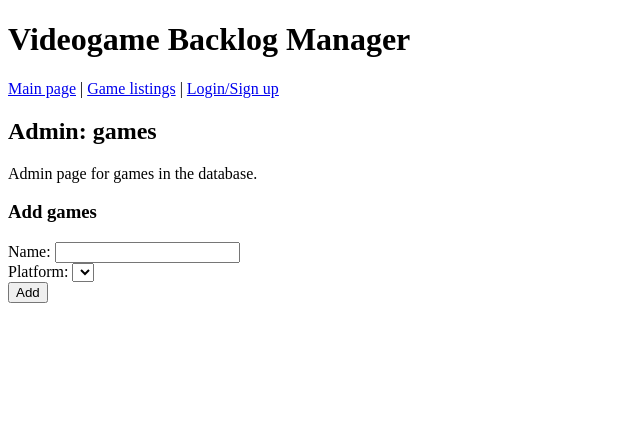
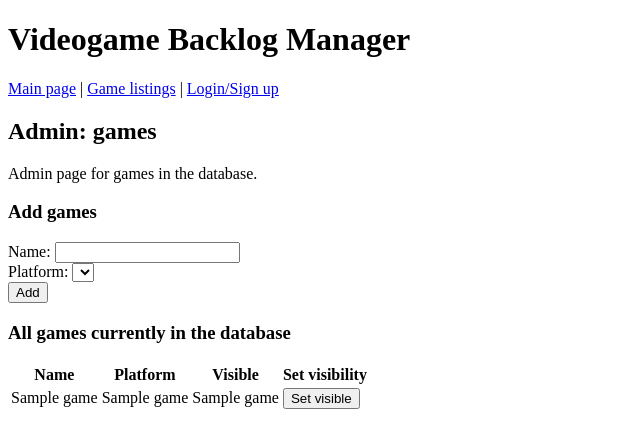
Before and after one commit to kivistoilkka/tsoha-videogame-backlog-manager, a Flask app: template src/templates/admin_games.html in a window 1280 px wide. Shown: the top 448 px of the page, without its empty margins (0-640 px from the left). Run offline with Flask 2, Linux system fonts and the light colour scheme; the template is opened without the code that fills it: most values are stand-ins (such as "Sample title", 1, 10 or a date in 2020); lists and menus that the app fills with data are empty.

Commit message:
Admins can hide and set visible games, fixes so that hidden games are not visible in collections

```diff
--- a/src/services/game_collections.py
+++ b/src/services/game_collections.py
@@ -6,7 +6,7 @@ def get_visible_games(id):
     sql = "SELECT G.id, G.name, P.name, C.story_completed, C.full_completion \
         FROM collection_items C, games G, platforms P, users U \
         WHERE C.user_id=U.id AND C.game_id=G.id AND G.platform_id=P.id AND C.user_id=:id \
-        AND C.visible=TRUE ORDER BY G.name"
+        AND C.visible=TRUE AND G.visible=TRUE ORDER BY G.name"
     result = db.session.execute(sql, { "id":id })
     return result.fetchall()
 
--- a/src/templates/admin_games.html
+++ b/src/templates/admin_games.html
@@ -14,5 +14,30 @@ Platform:
 </select><br>
 <input type="submit" value="Add">
 <input type="hidden" name="csrf_token" value="{{ session.csrf_token }}">
+<input type="hidden" name="operation" value="add_game">
 </form>
+<h3>All games currently in the database</h3>
+<table>
+<tr><th>Name</th><th>Platform</th><th>Visible</th><th>Set visibility</th></tr>
+{% for game in all_games %}
+<tr>
+<td>{{ game[1] }}</td>
+<td>{{ game[2] }}</td>
+<td>{{ game[3] }}</td>
+<td>
+<form action="/admin/games" method="POST">
+{% if game[3] %}
+<input type="submit" value="Hide">
+{% else %}
+<input type="submit" value="Set visible">
+{% endif %}
+<input type="hidden" name="game_id" value="{{game[0]}}">
+<input type="hidden" name="current_visibility" value="{{game[3]}}">
+<input type="hidden" name="csrf_token" value="{{ session.csrf_token }}">
+<input type="hidden" name="operation" value="set_visibility">
+</form>
+</td>
+</tr>
+{% endfor %}
+</table>
 {% endblock %}
```
Also changed, not shown: src/routes/routes.py (+36 -6 lines), src/services/games.py (+18 -3 lines).
